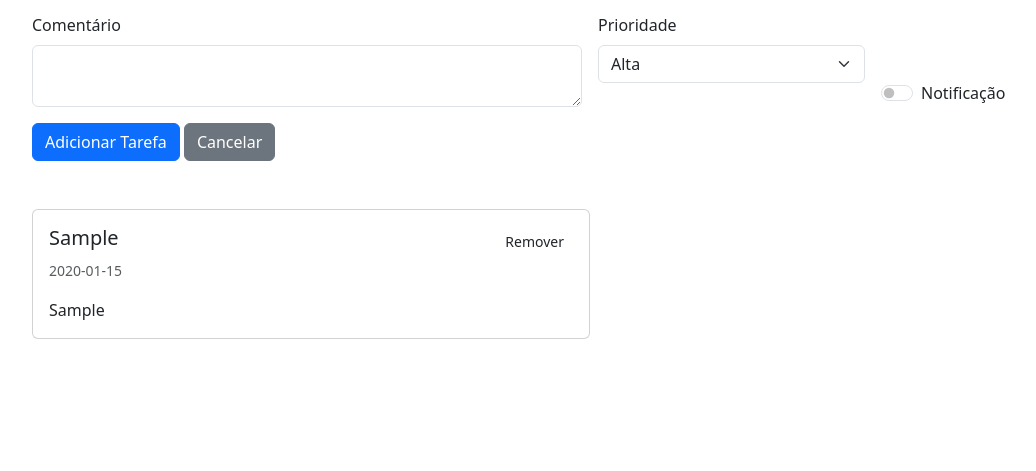
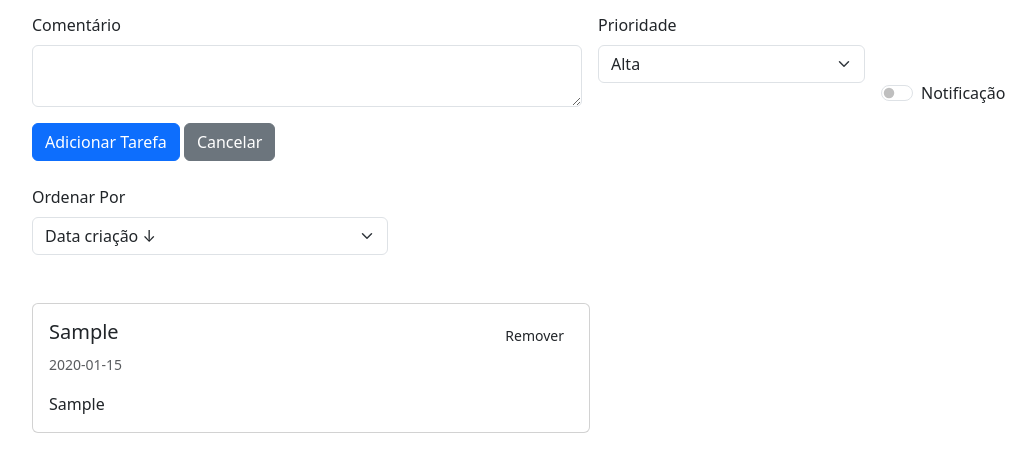
Before and after one commit to Diogo-Almeida-Costa/MiniProjetoDesenvolvimentoWeb3, a plain HTML site: page index.html in a window 1280 px wide. Both pictures are taken after typing "Sample", "2020-01-15", "Sample" into the empty fields and a click on the button "Adicionar Tarefa". Shown: the part 203-674 px from the top of the page, without its empty margins (50-1086 px from the left). Drawn offline with nearby package versions, Linux system fonts and the light colour scheme.

Commit message:
Filtros funcionando

```diff
--- a/index.html
+++ b/index.html
@@ -51,6 +51,20 @@
             </div>
         </form>
 
+        <div class="row mb-4">
+            <div class="col-md-4">
+                <label for="sort-tasks" class="form-label"> Ordenar Por </label>
+                <select id="sort-tasks" class="form-select">
+                    <option value="createdDesc"> Data criação ↓ </option>
+                    <option value="createdAsc"> Data de criação ↑ </option>
+                    <option value="dueDesc"> Data tarefa ↓ </option>
+                    <option value="dueAsc"> Data tarefa ↑ </option>
+                    <option value="priority"> Prioridade </option>
+                    <option value="alpha"> Título </option>
+                </select>
+            </div>
+        </div>
+
         <div id="task-list" class="mt-5">
             <p id="empty-message" class="text-muted"> Não há tarefas cadastradas </p>
         </div>
--- a/script.js
+++ b/script.js
@@ -5,6 +5,12 @@ document.addEventListener('DOMContentLoaded',
         const listarElementos = document.getElementById('task-list');
         const mensagemVazia = document.getElementById('empty-message');
         let tarefas = [];
+        const filtros = document.getElementById('sort-tasks');
+
+        const salvo = localStorage.getItem('tarefas');
+        tarefas = salvo ? JSON.parse(salvo) : [];
+
+        carregarTarefas();
 
         form.addEventListener('submit',
             (e) =>
@@ -18,23 +24,51 @@ document.addEventListener('DOMContentLoaded',
                     comment: document.getElementById('comment').value,
                     priority: document.getElementById('priority').value,
                     notify: document.getElementById('notify').checked,
+                    created: new Date().toISOString()
                 };
 
                 console.log('Tarefa cadastrada: ', tarefa);
 
                 tarefas.push(tarefa);
 
-                carregarTarefas();
+                puxarTarefas();
 
                 form.reset();
             }
         );
 
+        filtros.addEventListener('change', () => carregarTarefas());
+
+        function puxarTarefas()
+        {
+            localStorage.setItem('tarefas', JSON.stringify(tarefas));
+            carregarTarefas();
+        }
+
         function carregarTarefas()
         {
             listarElementos.innerHTML = '';
 
-            if(tarefas.length === 0)
+            const ordenado = [...tarefas];
+
+            const ordenar = filtros.value;
+
+            ordenado.sort((a, b) =>
+            {
+                switch(ordenar)
+                {
+                    case 'createdAsc': return new Date(a.created) - new Date(b.created);
+                    case 'createdDesc': return new Date(b.created) - new Date(a.created);
+                    case 'dueAsc': return (a.date ? new Date(a.date) : 0) - (b.date ? new Date(b.date) : 0);
+                    case 'dueDesc': return (b.date ? new Date(b.date) : 0) - (a.date ? new Date(a.date) : 0);
+                    case 'priority': return a.priority.localeCompare(b.priority);
+                    case 'alpha': return a.title.localeCompare(b.title);
+                    default: return 0;
+                }
+            }
+            );
+
+            if(ordenado.length === 0)
             {
                 mensagemVazia.style.display = 'block';
                 return;
@@ -42,7 +76,7 @@ document.addEventListener('DOMContentLoaded',
 
             mensagemVazia.style.display = 'none';
 
-            tarefas.forEach(tarefa =>
+            ordenado.forEach(tarefa =>
             {
                 const col = document.createElement('div');
                 col.className = 'col-12 col-md-6';
@@ -72,6 +106,7 @@ document.addEventListener('DOMContentLoaded',
                 card.appendChild(body);
                 col.appendChild(card);
                 listarElementos.appendChild(col);
+
             }
             );
         }
@@ -79,7 +114,7 @@ document.addEventListener('DOMContentLoaded',
         function removerTarefa(id)
         {
             tarefas = tarefas.filter(t => t.id !== id);
-            carregarTarefas();
+            puxarTarefas();
         }
     }
 );
```
